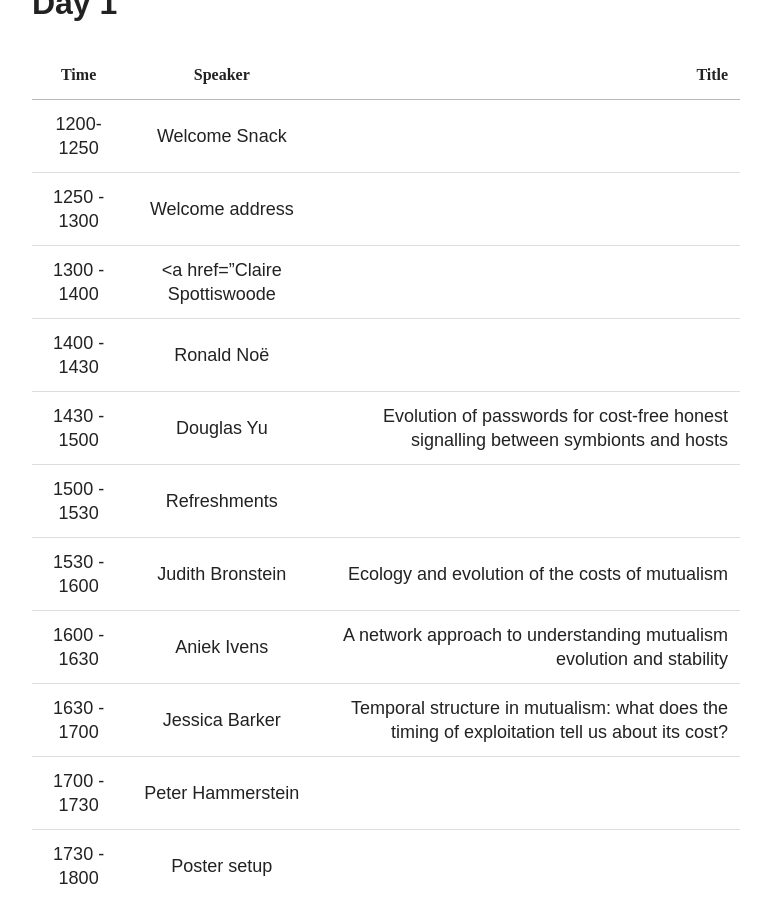
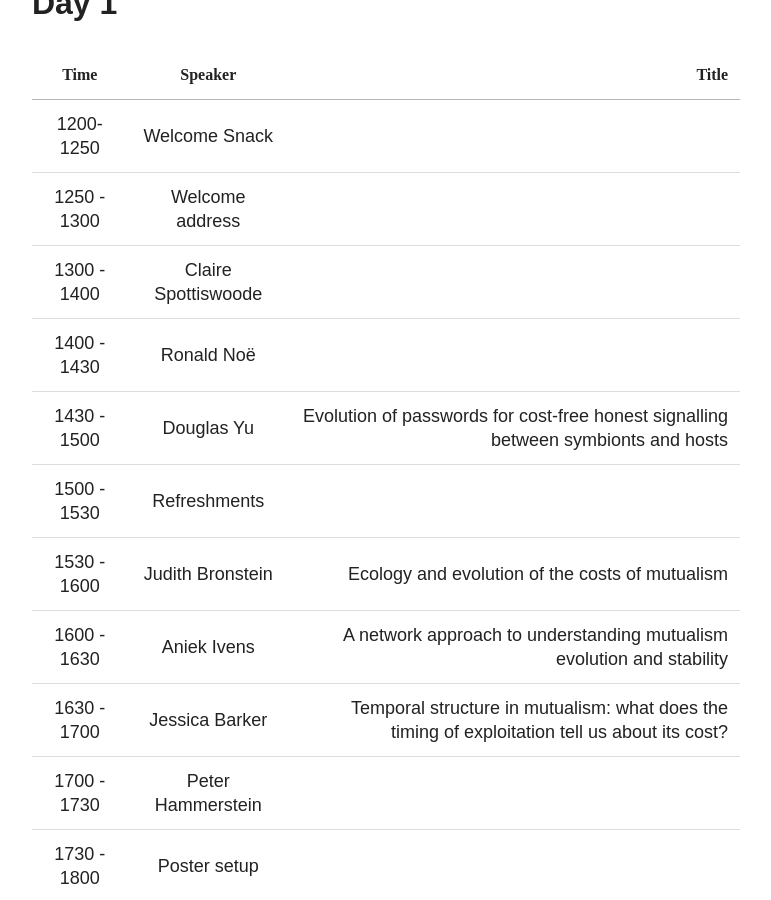
Before and after one commit to bionomics/bionomics, a Jekyll site: the page built from schedule/index.md, in a window 1280 px wide and 900 px high, scrolled down 773 px. Shown: the whole window, without its empty margins (254-1025 px from the left). Built offline with Jekyll 4.4.1, drawn with Linux system fonts in a browser that asks for light colours; nearby versions of some CDN libraries.

Commit message:
another typo

```diff
--- a/schedule/index.md
+++ b/schedule/index.md
@@ -30,7 +30,7 @@ image:
 |:----------------:|:-------:|--------:|
 | 1200-1250 | Welcome Snack   |   |
 | 1250 - 1300 | Welcome address   |    |
-| 1300 - 1400 | <a href="<a href="{{ site.url }}/articles/claire-spottiswoode/">Claire Spottiswoode</a>   |    |
+| 1300 - 1400 | <a href="{{ site.url }}/articles/claire-spottiswoode/">Claire Spottiswoode</a>   |    |
 | 1400 - 1430 | Ronald Noë  |    |
 | 1430 - 1500 | Douglas Yu   | Evolution of passwords for cost-free honest signalling between symbionts and hosts   |
 | 1500 - 1530 | Refreshments   |    |
```
